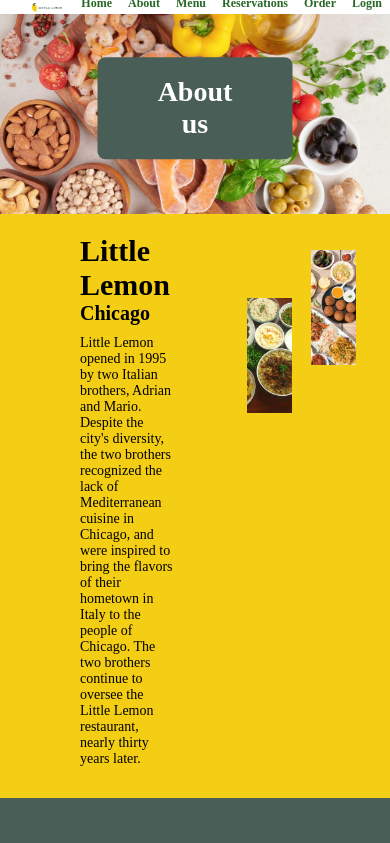
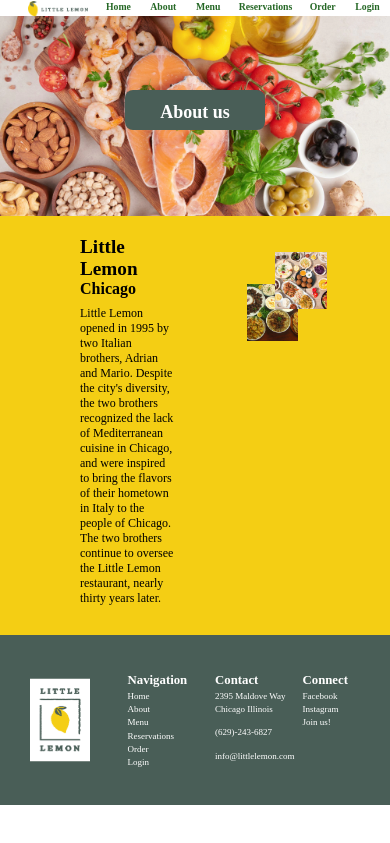
Before and after one commit to usamamalik06/Little-Lemon, a React (Create React App) app: page /about in a window 390 px wide. Shown: the top 843 px of the page. Built offline with nearby package versions, Linux system fonts and the light colour scheme.

Commit message:
Latest Changes

```diff
--- a/src/App.css
+++ b/src/App.css
@@ -475,97 +475,93 @@ footer > menu{
 }
 
 /********** Small devices only **********/
-@media (min-width: 768px) and (max-width: 991px) {
-  .action-button{
-    font-size: 1.2rem;
-  }
-  .call-to-action{
-    max-width: fit-content;
-  }
-  .specials{
-    margin: -1rem 0rem 0 -3rem;
-  }
-  .specials-topbar{
-    flex-wrap: wrap;
-    margin-left: 2rem;
-  }
-  .specials-carousel{
-    display: none;
-  }
-
-  .testimonials-topbar h1{
-    margin: 2rem 0 1rem 0;
-  }
-  .double-image{
-    max-height: 16rem;
-  }
-  .about-us{
-    gap: 12vw;
-  }
-}
-
-/********** Extra small devices only **********/
-@media (max-width: 767px) {
+@media (min-width: 767px) and (max-width: 991px) {
   .nav-image{
-    width: 90px;
+    width: 130px;
     height: 100%;
-    margin-top: 15px;
+    margin-top: 13px;
   }
   .navbar-menu{
-    font-size: 10px;
-    margin-bottom: -5px;
+    font-size: 11px;
+    margin-bottom: 14px;
+    margin-top: 10px;
   }
   .hero-text h1{
     font-size: 2rem;
   }
   .hero-text h2{
-    font-size: 1.5rem;
+    font-size: 1.2rem;
     margin-bottom: 20px;
   }
   .hero-text p{
     font-size: 0.8rem;
   }
   .call-to-action{
-    padding: 1rem 2rem 1rem 1rem;
-    margin: 0;
     height: 12rem;
     width: fit-content;
+    margin-left: 0;
+    margin-right: 0;
   }
   .action-button{
     font-size: 12px;
   }
   .hero-image{
-    width: 80%;
+    width: 90%;
     height: 60%;
   }
   .reserve-header-text{
     font-size: 20px;
   }
-
   /* Specials */
   .specials-topbar h1{
-    font-size: 30px;
+    font-size: 2rem;
   }
   .specials-topbar{
     align-items: center;
-    margin-left: 22px;
+    margin-left: 2px;
   }
+  .specials{
+    padding: 2rem 5rem 0 5rem;
+    animation-duration: 0.33s;
+    animation-timing-function: ease-in-out;
+    animation-name: slideDownFade;
+  }
+
   .specials-cards{
+    display: grid;
+    grid-template-columns: repeat(3,1fr);
+    gap: 2vw;
+  }
+  .menu-card{
+    background-color: #edefee;
+    padding-bottom: 1rem;
+  }
+  .menu-card > img{
     width: 100%;
-    margin: 20px 20px 20px 23px ;
+    height: 25vh;
+    object-fit: cover;
   }
-  .specials-cards h1{
-    font-size: 16px;
+  .menu-card-content{
+    margin: 0.5rem 2rem 1rem 2rem;
   }
-  .specials-cards h3{
-    font-size: 12px;
+  .menu-card-content > h1{
+    font-size: 1.1rem;
+    margin: 0;
   }
-  .specials-cards p{
-    font-size: 12px;
+  .menu-card-content > h3{
+    font-size: 0.9rem;
+    margin: 0;
+  }
+  .menu-card-content p{
+    height: 90px;
+    width: 100%;
+    font-size: 0.8rem;
+    margin: 15px 1px;
+    text-align: left;
   }
   .special-button{
-    font-size: 10px;
-    padding: 0.5rem 0.5rem;
+    font-size: 12px;
+    padding: 0.5rem 1rem;
   }
   /* Testimonials */
 
@@ -573,13 +569,11 @@ footer > menu{
     display: none;
   }
   .testimonials-topbar h1{
-    font-size: 30px;
+    font-size: 2rem;
   }
   .testimonials-cards{
   display: grid;
   grid-template-columns: repeat(4,1fr);
-  grid-row: 1fr 1fr;
-  gap: 10px;
   align-items: center;
   text-align: left;
   align-content: center;
@@ -588,13 +582,13 @@ footer > menu{
 }
 .testimonial-card{
   background-color: #edefee;
-  padding: 0.5rem;
-  border-radius: 0.5rem;
-  height: 8rem;
-  width: 8rem;
+  padding: 1rem;
+  border-radius: 0.2rem;
+  max-height: 7.5rem;
+  max-width: 7.5rem;
 }
 .testimonial-card h3{
-  font-size: 15px;
+  font-size: 16px;
   margin-top: -5px;
 }
 .testimonial-card p{
@@ -602,28 +596,29 @@ footer > menu{
   margin-top: -7px;
 }
 .testimonial-card > img{
-  width: 1.2rem;
+  width: 1rem;
   height: 2rem;
   object-fit: contain;
+  margin-top: -5px;
 }
 /* About Us */
 .about-us{
-    gap: 10vw;
-    min-height: 15rem;
+  gap: 8vw;
+  min-height: 14rem;
 }
 .about-us h1{
-    font-size: 30px;
+  font-size: 2rem;
 }
 .about-us h2{
-    font-size: 20px;
+  font-size: 1.5rem;
+  margin-bottom: 2rem;
 }
-  .about-subtext{
-    font-size: 10px;
-    margin-top: -10px;
+.about-subtext p{
+  font-size: 0.5rem;
 }
 .double-image{
   max-height: 12rem;
-    width: 80%;
+  width: 70%;
 }
 .about-1{
   left: 0;
@@ -638,54 +633,56 @@ footer > menu{
   min-height: 15rem;
 }
 .about-us-page h1{
-    font-size: 30px;
+  font-size: 20px;
 }
 .about-us-page h2{
-    font-size: 20px;
+  font-size: 18px;
+  margin-bottom: 35px;
 }
 .about-us-page .about-subtext{
-    font-size: 14px;
+  font-size: 12px;
 }
 /* Footer */
 footer{
-    min-height: 10rem;
-    margin-bottom: -2rem;
-    padding: 0.9rem 0rem;
+  height: 0.5rem;
+  margin-bottom: -10rem;
+  padding: 1rem 0rem;
+  width: 100%;
 }
 .footer-header{
-    font-size: 20px;
+  font-size: 1.5rem;
 }
 .footer-links{
-    font-size: 13px;
+  font-size: 0.8rem;
   margin-top: 20px;
 }
 .img-footer img{
   width: 40%;
-    height: 70%;
+  height: 60%;
 }
 /* Headers */
 .reserve-header-text{
-    font-size: 14px;
-    padding: -5rem 4rem;
+  font-size: 10px;
+  padding: -3rem 2rem;
 }
 .header-reserve{
-    margin-top: 15px;
+  margin-top: 16px;
   width: 100%;
   height: 200px;
 }
 .confirmation-img{
-    margin-top: 15px;
+  margin-top: 16px;
   width: 100%;
-    height: 100%;
+  height: 50%;
 }
 .confirmation-header h1{
-    font-size: 17px;
+  font-size: 15px;
 }
 .confirmation-header h4{
-    font-size: 12px;
+  font-size: 10px;
 }
 .redirect-button{
-    font-size: 11px;
+  font-size: 9px;
     padding: 0.3rem 1rem;
     border-radius: 0.2rem;
     min-width: 10vw;
@@ -699,11 +696,24 @@ footer > menu{
   grid-template-columns: repeat(3, 1fr);
   position: absolute;
   gap: 10vw;
-    top: 75%;
+  top: 80%;
   left: 50%;
   transform: translate(-50%,-50%);
 }
+
+.reservation-form{
+  text-align: center;
+  padding: 1rem 0 0.5rem 0;
+  font-size: 12px;
 }
+.reservation-form div{
+  margin-bottom: 1.5rem;
+}
+}
+
+/********** Extra small devices only **********/
+
+
 @media (min-width:480px) and (max-width:766px){
   .nav-image{
     width: 80px;
@@ -740,7 +750,7 @@ footer > menu{
     height: 50%;
   }
   .reserve-header-text{
-    font-size: 20px;
+    font-size: 15px;
   }
 
   /* Specials */
@@ -829,6 +839,7 @@ footer > menu{
   }
   .about-us-page h2{
     font-size: 18px;
+    margin-bottom: 35px;
   }
   .about-us-page .about-subtext{
     font-size: 12px;
@@ -904,67 +915,70 @@ footer > menu{
 
 
 /********** Super extra small devices Only :-) (e.g., iPhone 4) **********/
-@media (min-width:0px) and (max-width: 479px) {
+@media (min-width:100px) and (max-width: 479px) {
   .nav-image{
-    width: 30px;
+    width: 60px;
     height: 100%;
-    margin-top: 15px;
+    margin-top: 11px;
   }
   .navbar-menu{
-    font-size: 8px;
+    font-size: 6.5px;
     margin-bottom: -5px;
+    margin-top: 12px;
   }
   .hero-text h1{
-    font-size: 2rem;
+    font-size: 0.8rem;
   }
   .hero-text h2{
-    font-size: 1.5rem;
+    font-size: 0.5rem;
     margin-bottom: 20px;
   }
   .hero-text p{
-    font-size: 0.8rem;
+    font-size: 0.4rem;
   }
   .call-to-action{
-    padding: 1rem 2rem 1rem 1rem;
+    padding: 1rem;
     margin: 0;
-    height: 12rem;
+    max-height: 6rem;
     width: fit-content;
   }
   .action-button{
-    font-size: 12px;
+    font-size: 6px;
   }
   .hero-image{
-    width: 80%;
-    height: 60%;
+    min-width: 30%;
+    max-width: 60%;
+    max-height: 40%;
+    min-height: 20%;
   }
   .reserve-header-text{
-    font-size: 20px;
+    padding: 0rem;
+    height: 40px;
+    width: 140px;
+  }
+  .reserve-header-text h1{
+    font-size: 18px;
+  }
+  .header-reserve{
+    width: 100%;
+    height: 20px;
+
   }
 
   /* Specials */
   .specials-topbar h1{
-    font-size: 30px;
+    font-size: 0.8rem;
   }
   .specials-topbar{
     align-items: center;
-    margin-left: 22px;
+    margin-left: -16px;
   }
   .specials-cards{
-    width: 100%;
-    margin: 20px 20px 20px 23px ;
-  }
-  .specials-cards h1{
-    font-size: 16px;
-  }
-  .specials-cards h3{
-    font-size: 12px;
-  }
-  .specials-cards p{
-    font-size: 12px;
+   display: none;
   }
   .special-button{
-    font-size: 10px;
-    padding: 0.5rem 0.5rem;
+    font-size: 6px;
+    padding: 0.1rem 0.1rem;
   }
   /* Testimonials */
 
@@ -972,95 +986,97 @@ footer > menu{
     display: none;
   }
   .testimonials-topbar h1{
-    font-size: 30px;
+    font-size: 0.8rem;
   }
   .testimonials-cards{
   display: grid;
   grid-template-columns: repeat(4,1fr);
-  grid-row: 1fr 1fr;
-  gap: 10px;
   align-items: center;
   text-align: left;
   align-content: center;
   align-self: center;
-  margin: 1rem 1rem 0.5rem -2rem;
+  margin-left: -60px;
 }
 .testimonial-card{
   background-color: #edefee;
   padding: 0.5rem;
-  border-radius: 0.5rem;
-  height: 8rem;
-  width: 8rem;
+  border-radius: 0.1rem;
+  min-height: 2rem;
+  max-height: 4rem;
+  min-width: 2rem;
+  max-width: 4rem;
+  gap: -10vw;
+  column-gap: -10rem;
 }
 .testimonial-card h3{
-  font-size: 15px;
-  margin-top: -5px;
+  font-size: 0.5rem;
+  margin-top: -2px;
 }
 .testimonial-card p{
-  font-size: 12px;
-  margin-top: -7px;
+  font-size: 0.4rem;
+  margin-top: -4px;
 }
 .testimonial-card > img{
-  width: 1.2rem;
-  height: 2rem;
+  width: 0.6rem;
+  height: 0.6rem;
   object-fit: contain;
 }
 /* About Us */
   .about-us{
-    gap: 10vw;
-    min-height: 15rem;
+    gap: 5vw;
+    min-height: 8rem;
   }
   .about-us h1{
-    font-size: 30px;
+    font-size: 0.8rem;
   }
   .about-us h2{
-    font-size: 20px;
+    font-size: 0.6rem;
   }
   .about-subtext{
-    font-size: 10px;
-    margin-top: -10px;
+    font-size: 0.5rem;
+    margin-top: -12px;
   }
   .double-image{
-    max-height: 12rem;
-    width: 80%;
+    max-height: 6rem;
+    width: 90%;
   }
   .about-1{
     left: 0;
-    top: 0;
+    top: -1rem;
   }
   .about-2{
     top: -3rem;
-    left: 4rem;
+    left: 1.8rem;
   }
   .about-us-page{
     gap: 10vw;
-    min-height: 15rem;
+    min-height: 10rem;
   }
   .about-us-page h1{
-    font-size: 30px;
+    font-size: 1.2rem;
   }
   .about-us-page h2{
-    font-size: 20px;
+    font-size: 1rem;
   }
   .about-us-page .about-subtext{
-    font-size: 14px;
+    font-size: 12px;
   }
   /* Footer */
   footer{
-    min-height: 10rem;
+    min-height: 4rem;
     margin-bottom: -2rem;
-    padding: 0.9rem 0rem;
+    padding: 0.8rem 0rem;
   }
   .footer-header{
-    font-size: 20px;
+    font-size: 0.8rem;
   }
   .footer-links{
-    font-size: 13px;
+    font-size: 9px;
     margin-top: 20px;
   }
   .img-footer img{
-    width: 40%;
-    height: 70%;
+    width: 50%;
+    height: 60%;
   }
   /* Headers */
   .reserve-header-text{
```
Also changed, not shown: src/components/sections/reservePage/BookingForm.js (+43 -2 lines). Lines whose indentation alone changed are shown as unchanged.
